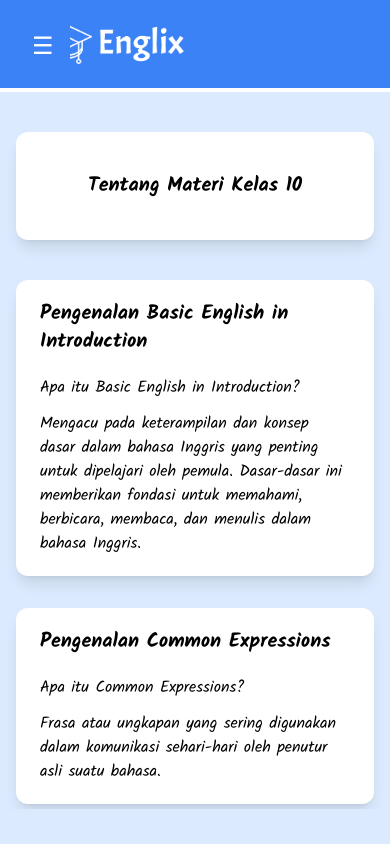
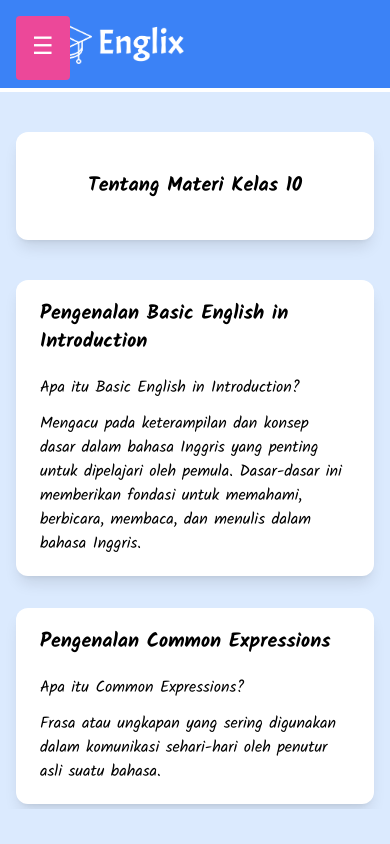
Before and after one commit to TrustyKrab/Englix-Client, a React (Vite) app: page /Kelas10Page in a window 390 px wide. Built offline with nearby package versions, Linux system fonts and the light colour scheme; no server answers; sample sign-in values are in the browser's storage.

Commit message:
responsive

```diff
--- a/src/assets/Pages/Kelas10Page/SidebarK10.jsx
+++ b/src/assets/Pages/Kelas10Page/SidebarK10.jsx
@@ -108,7 +108,7 @@ export default function SidebarK10() {
         <div className="flex flex-col md:flex-row">
             {/* Tombol Menu untuk Mobile */}
             <button
-                className="md:hidden p-4 text-2xl fixed top-4 left-4 z-50 bg-blue-500 text-white rounded"
+                className="md:hidden p-4 text-2xl fixed top-4 left-4 z-50 bg-pink-500 text-white rounded"
                 onClick={() => setIsSidebarOpen(!isSidebarOpen)}
             >
                 &#9776;
```
